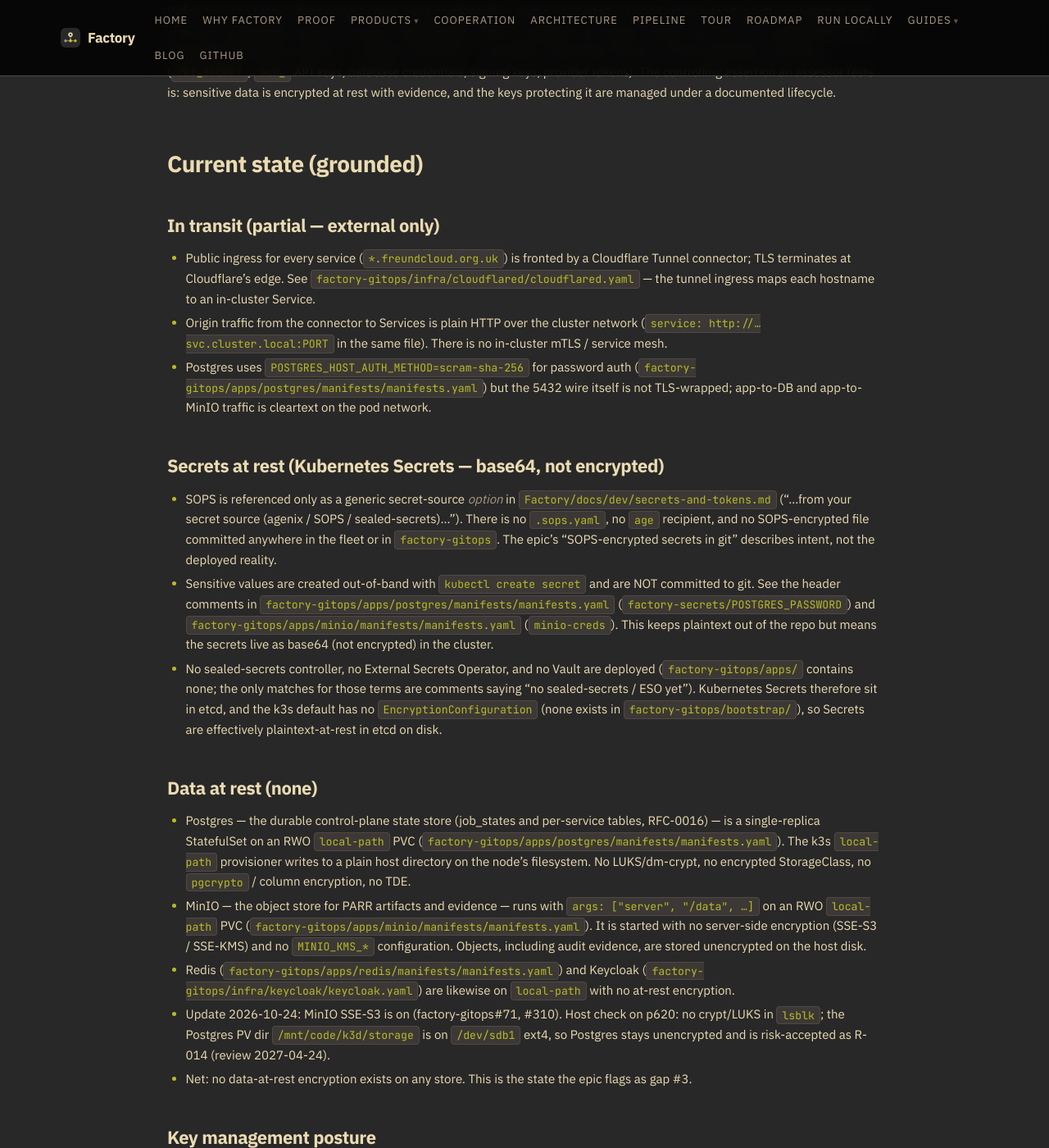
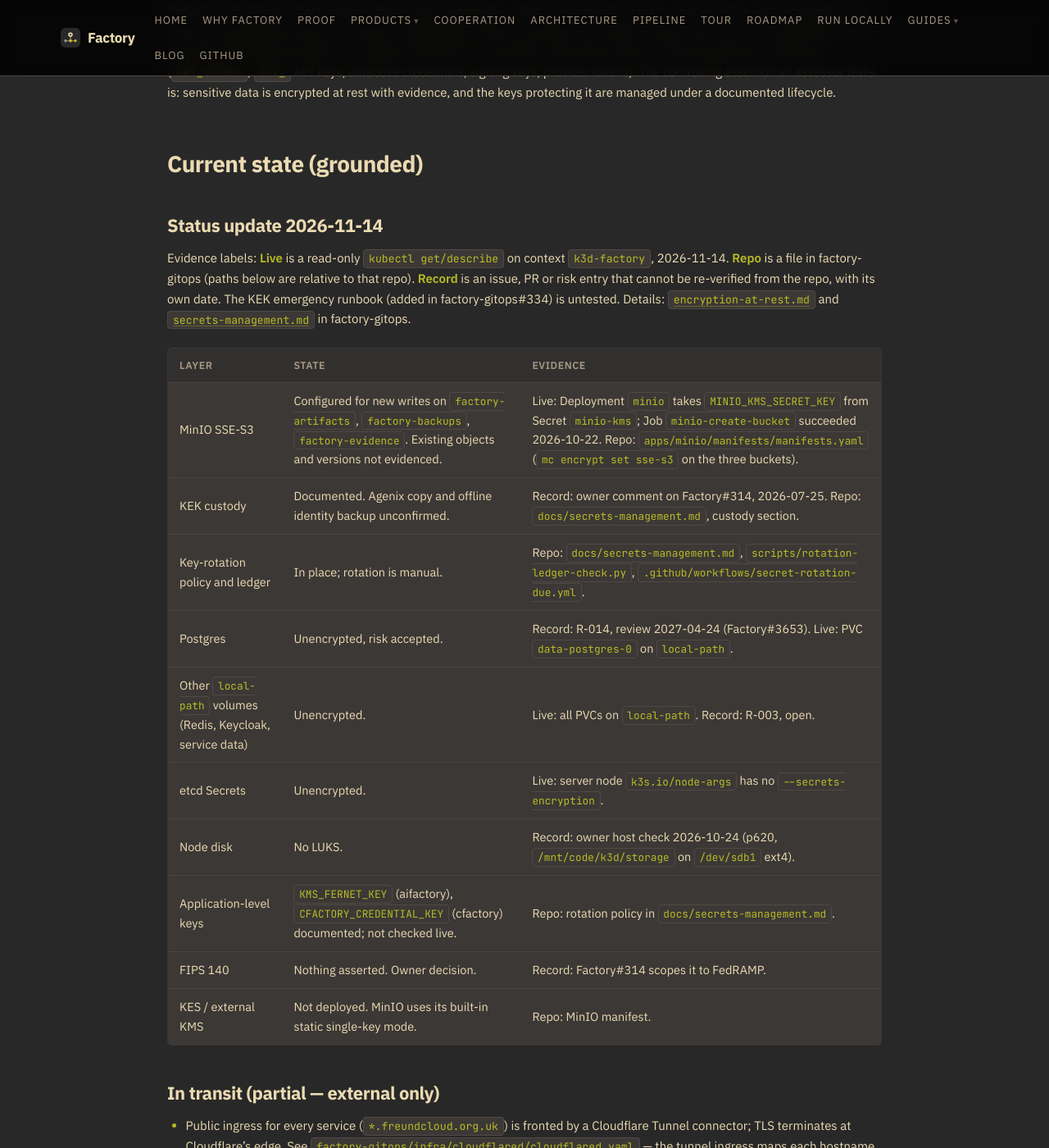
Before and after one commit to olafkfreund/Factory, a Jekyll site: the page built from docs/compliance/policies/encryption-key-mgmt.md, in a window 1280 px wide and 1400 px high, scrolled down 556 px. Shown: the whole window at 82% size. Built offline with Jekyll 4.4.1, drawn with Linux system fonts in a browser that asks for light colours; our own code applies the rules of GitHub Pages for plain Markdown files; some of the changed text lies outside the part shown.

Commit message:
docs(compliance): encryption policy status as of 2026-11-14 (#314) (#3707)
* docs(compliance): encryption policy status as of 2026-11-14 (#314)

Plan step 5 of factory-gitops plan/2026-11-14-314-kek-drill-at-rest-status.md.
MinIO SSE-S3 is recorded as configured for new writes; the gaps it only
partly closes stay open with a note on what is missing. No acceptance
checkbox is ticked. Done by the coder subagent, heading fixed by the lead.

Co-Authored-By: Claude Fable 5.2 <noreply@anthropic.com>
Claude-Session: https://claude.ai/code/session_01WtDyDqabJ8SR4gD3ubwYx1

* docs(compliance): remove contradictions left beside the status update (#314)

Final review findings: the evidence list and Phase 3 still described
MinIO as having no SSE, and two sentences said 'encrypted' where the
evidence supports 'configured'.

Co-Authored-By: Claude Fable 5.2 <noreply@anthropic.com>
Claude-Session: https://claude.ai/code/session_01WtDyDqabJ8SR4gD3ubwYx1

---------

Co-authored-by: Claude Fable 5.2 <noreply@anthropic.com>

```diff
--- a/docs/compliance/policies/encryption-key-mgmt.md
+++ b/docs/compliance/policies/encryption-key-mgmt.md
@@ -3,13 +3,30 @@
 - **Domain:** Encryption at rest & key management (Factory#314)
 - **Frameworks addressed:** ISO/IEC 27001 A.8.24 (use of cryptography); SOC 2 CC6.1 (logical access / data protection); PCI DSS Req. 3 (stored data) and Req. 4 (data in transit); NYDFS 23 NYCRR 500.15 (encryption of nonpublic information); FedRAMP SC-12 / SC-13 / SC-28 (cryptographic key establishment and management, cryptographic protection, protection of information at rest) with FIPS 140 validation.
 - **Parent epic:** Factory#310 (audit-readiness), top gap #3.
-- **Status:** Draft. Encryption-at-rest controls are NOT yet implemented; this document states the honest current posture and the remediation plan.
+- **Status:** Draft. MinIO SSE-S3 is configured for new writes; volume encryption (Postgres, Redis, Keycloak, MinIO), etcd Secret encryption and a KMS are not implemented.
 
 ## Purpose
 
 Define how the Factory fleet protects data using cryptography: what is encrypted in transit, what is (and is not) encrypted at rest, and how cryptographic keys and secrets are generated, stored, custodied, and rotated. Scope covers the two durable data stores that hold job state and evidence — Postgres and MinIO — plus Redis, Kubernetes Secrets, and the application-level keys (`JWT_SECRET`, `acw_` API keys, database credentials, signing keys, provider tokens). The controlling assertion an assessor tests is: sensitive data is encrypted at rest with evidence, and the keys protecting it are managed under a documented lifecycle.
 
 ## Current state (grounded)
+
+### Status update 2026-11-14
+
+Evidence labels: **Live** is a read-only `kubectl get/describe` on context `k3d-factory`, 2026-11-14. **Repo** is a file in factory-gitops (paths below are relative to that repo). **Record** is an issue, PR or risk entry that cannot be re-verified from the repo, with its own date. The KEK emergency runbook (added in factory-gitops#334) is untested. Details: [`encryption-at-rest.md`](https://github.com/olafkfreund/factory-gitops/blob/main/docs/encryption-at-rest.md) and [`secrets-management.md`](https://github.com/olafkfreund/factory-gitops/blob/main/docs/secrets-management.md) in factory-gitops.
+
+| Layer | State | Evidence |
+|---|---|---|
+| MinIO SSE-S3 | Configured for new writes on `factory-artifacts`, `factory-backups`, `factory-evidence`. Existing objects and versions not evidenced. | Live: Deployment `minio` takes `MINIO_KMS_SECRET_KEY` from Secret `minio-kms`; Job `minio-create-bucket` succeeded 2026-10-22. Repo: `apps/minio/manifests/manifests.yaml` (`mc encrypt set sse-s3` on the three buckets). |
+| KEK custody | Documented. Agenix copy and offline identity backup unconfirmed. | Record: owner comment on Factory#314, 2026-07-25. Repo: `docs/secrets-management.md`, custody section. |
+| Key-rotation policy and ledger | In place; rotation is manual. | Repo: `docs/secrets-management.md`, `scripts/rotation-ledger-check.py`, `.github/workflows/secret-rotation-due.yml`. |
+| Postgres | Unencrypted, risk accepted. | Record: R-014, review 2027-04-24 (Factory#3653). Live: PVC `data-postgres-0` on `local-path`. |
+| Other `local-path` volumes (Redis, Keycloak, service data) | Unencrypted. | Live: all PVCs on `local-path`. Record: R-003, open. |
+| etcd Secrets | Unencrypted. | Live: server node `k3s.io/node-args` has no `--secrets-encryption`. |
+| Node disk | No LUKS. | Record: owner host check 2026-10-24 (p620, `/mnt/code/k3d/storage` on `/dev/sdb1` ext4). |
+| Application-level keys | `KMS_FERNET_KEY` (aifactory), `CFACTORY_CREDENTIAL_KEY` (cfactory) documented; not checked live. | Repo: rotation policy in `docs/secrets-management.md`. |
+| FIPS 140 | Nothing asserted. Owner decision. | Record: Factory#314 scopes it to FedRAMP. |
+| KES / external KMS | Not deployed. MinIO uses its built-in static single-key mode. | Repo: MinIO manifest. |
 
 ### In transit (partial — external only)
 
@@ -23,29 +40,29 @@ Define how the Factory fleet protects data using cryptography: what is encrypted
 - Sensitive values are created out-of-band with `kubectl create secret` and are NOT committed to git. See the header comments in `factory-gitops/apps/postgres/manifests/manifests.yaml` (`factory-secrets/POSTGRES_PASSWORD`) and `factory-gitops/apps/minio/manifests/manifests.yaml` (`minio-creds`). This keeps plaintext out of the repo but means the secrets live as base64 (not encrypted) in the cluster.
 - No sealed-secrets controller, no External Secrets Operator, and no Vault are deployed (`factory-gitops/apps/` contains none; the only matches for those terms are comments saying "no sealed-secrets / ESO yet"). Kubernetes Secrets therefore sit in etcd, and the k3s default has no `EncryptionConfiguration` (none exists in `factory-gitops/bootstrap/`), so Secrets are effectively plaintext-at-rest in etcd on disk.
 
-### Data at rest (none)
+### Data at rest (partial: MinIO object content only)
 
 - Postgres — the durable control-plane state store (job_states and per-service tables, RFC-0016) — is a single-replica StatefulSet on an RWO `local-path` PVC (`factory-gitops/apps/postgres/manifests/manifests.yaml`). The k3s `local-path` provisioner writes to a plain host directory on the node's filesystem. No LUKS/dm-crypt, no encrypted StorageClass, no `pgcrypto` / column encryption, no TDE.
-- MinIO — the object store for PARR artifacts and evidence — runs with `args: ["server", "/data", …]` on an RWO `local-path` PVC (`factory-gitops/apps/minio/manifests/manifests.yaml`). It is started with no server-side encryption (SSE-S3 / SSE-KMS) and no `MINIO_KMS_*` configuration. Objects, including audit evidence, are stored unencrypted on the host disk.
+- MinIO — the object store for PARR artifacts and evidence — runs with `args: ["server", "/data", …]` on an RWO `local-path` PVC (`factory-gitops/apps/minio/manifests/manifests.yaml`). SSE-S3 is configured on three buckets (`factory-artifacts`, `factory-backups`, `factory-evidence`) using MinIO's built-in static single-key mode (`MINIO_KMS_SECRET_KEY`). New writes are configured to be encrypted; existing-object coverage is not evidenced. The volume under MinIO is not encrypted.
 - Redis (`factory-gitops/apps/redis/manifests/manifests.yaml`) and Keycloak (`factory-gitops/infra/keycloak/keycloak.yaml`) are likewise on `local-path` with no at-rest encryption.
-- Update 2026-10-24: MinIO SSE-S3 is on (factory-gitops#71, #310). Host check on p620: no crypt/LUKS in `lsblk`; the Postgres PV dir `/mnt/code/k3d/storage` is on `/dev/sdb1` ext4, so Postgres stays unencrypted and is risk-accepted as R-014 (review 2027-04-24).
-- Net: no data-at-rest encryption exists on any store. This is the state the epic flags as gap #3.
+- Update 2026-10-24: MinIO SSE-S3 is on for new writes (factory-gitops#71, #310). Host check on p620: no crypt/LUKS in `lsblk`; the Postgres PV dir `/mnt/code/k3d/storage` is on `/dev/sdb1` ext4, so Postgres stays unencrypted and is risk-accepted as R-014 (review 2027-04-24).
+- Net: object content in MinIO is configured to be encrypted for new writes; every volume (Postgres, Redis, Keycloak, MinIO's own) and etcd are not.
 
 ### Key management posture
 
 - The only automated rotation in the fleet is the credential broker for the Claude OAuth token, which refreshes and rolls the refresh/access token forward (`factory-gitops/apps/cred-broker/manifests/manifests.yaml`).
-- No key-management system, no envelope encryption, and no data-encryption keys exist. There is no KMS resource in `factory-gitops`.
+- No key-management system and no envelope encryption exist. There is no KMS service in `factory-gitops`: MinIO's key is a static key in a Kubernetes Secret (`minio-kms`), not a KMS. A rotation policy and an overdue check now exist (factory-gitops#328).
 - Long-lived application secrets have no rotation automation and no documented custody: `JWT_SECRET`, the `acw_` API keys, the shared `POSTGRES_PASSWORD`, the MinIO root access/secret keys, and the runtime GitHub PAT. `Factory/docs/dev/secrets-and-tokens.md` documents manual, operator-driven "rotate on leak" procedures only (for example `acw_` keys are revoked by hand in the factory's key management, and MinIO creds are rotated by recreating the Secret and bouncing consumers).
 
 ## Gaps
 
 1. No encryption at rest for Postgres data (plain `local-path` PVC).
-2. No encryption at rest for MinIO objects, including audit evidence (no SSE, no KMS).
+2. No encryption at rest for MinIO objects, including audit evidence (no SSE, no KMS). Partly addressed 2026-11-14: SSE-S3 configured; existing-object coverage not evidenced; emergency re-encryption untested.
 3. No encryption at rest for Redis and Keycloak volumes.
 4. Kubernetes Secrets are base64-only; etcd has no `EncryptionConfiguration`, and no SOPS/sealed-secrets/ESO/Vault is deployed despite being referenced in docs.
-5. No key-management system or envelope encryption; no defined data-encryption-key hierarchy or key-encryption key.
-6. No key-custody documentation: who holds the master/decryption key, where it lives, and who can access it is not evidenced.
-7. No rotation policy or automation for `JWT_SECRET`, `acw_` keys, DB credentials, MinIO root keys, or signing keys (only the Claude OAuth broker rotates).
+5. No key-management system or envelope encryption; no defined data-encryption-key hierarchy or key-encryption key. Unchanged 2026-11-14: MinIO's single static key is a KEK in name only; there is no KMS and no hierarchy.
+6. No key-custody documentation: who holds the master/decryption key, where it lives, and who can access it is not evidenced. Partly addressed: agenix custody documented in factory-gitops; offline identity backup and bootstrap host unconfirmed; no dual control.
+7. No rotation policy or automation for `JWT_SECRET`, `acw_` keys, DB credentials, MinIO root keys, or signing keys (only the Claude OAuth broker rotates). Partly addressed: rotation policy and overdue check exist; rotation is manual.
 8. In-cluster traffic (app-to-DB, app-to-MinIO, connector-to-Service) is not encrypted in transit.
 9. FedRAMP-specific: no FIPS 140-validated cryptographic modules are asserted for any of the above.
 
@@ -66,7 +83,7 @@ Phased; each phase is independently shippable and leaves evidence behind.
 
 ### Phase 3 — Object-store and database application-layer encryption
 
-- MinIO: enable server-side encryption. Auto-encrypt the `factory-artifacts` bucket with SSE-KMS backed by a KMS/KES service (`MINIO_KMS_KES_*`), or at minimum SSE-S3 with an auto-generated master key held in the (now-encrypted) Secret store. Evidence artifact prefixes must be marked for encryption via a bucket encryption policy in the `minio-create-bucket` Job.
+- MinIO (first part done 2026-11-14: SSE-S3 is configured on three buckets with a static key held in an unencrypted Kubernetes Secret; SSE-KMS/KES is not): enable server-side encryption. Auto-encrypt the `factory-artifacts` bucket with SSE-KMS backed by a KMS/KES service (`MINIO_KMS_KES_*`), or at minimum SSE-S3 with an auto-generated master key held in the (now-encrypted) Secret store. Evidence artifact prefixes must be marked for encryption via a bucket encryption policy in the `minio-create-bucket` Job.
 - Postgres: where Phase 1 volume encryption is not available (or defense-in-depth is required), add `pgcrypto` for column-level encryption of the most sensitive fields, and/or terminate a cloud-managed encrypted Postgres (RDS/Cloud SQL with a customer-managed key).
 - Evidence: `mc encrypt info fac/factory-artifacts` showing the active rule; a read of an object confirming ciphertext on disk; for Postgres, the KMS key ARN/id or the `pgcrypto` schema.
 
@@ -87,20 +104,20 @@ Phased; each phase is independently shippable and leaves evidence behind.
 ## Acceptance criteria
 
 - [ ] Postgres data is encrypted at rest (encrypted volume/StorageClass, cloud-managed CMK, or pgcrypto) with evidence.
-- [ ] MinIO objects — including the evidence prefixes — are encrypted at rest (SSE-S3 or SSE-KMS) with evidence.
+- [ ] MinIO objects — including the evidence prefixes — are encrypted at rest (SSE-S3 or SSE-KMS) with evidence. (2026-11-14: SSE-S3 is configured for new writes; existing-object coverage is not evidenced and the emergency re-encryption runbook is untested.)
 - [ ] Redis and Keycloak volumes are encrypted at rest (covered by Phase 1 substrate encryption) with evidence.
 - [ ] Kubernetes Secrets are encrypted at rest in etcd via a committed `EncryptionConfiguration`.
 - [ ] Git-managed secrets use a real encryption path (SOPS+age or sealed-secrets) that is actually deployed and used, not just referenced in docs.
 - [ ] A key-management system is in place with a documented KEK/DEK hierarchy (envelope encryption).
-- [ ] Key custody is documented: holders, access controls (dual-control on the KEK), and break-glass procedure.
-- [ ] A key-rotation policy with defined intervals exists and is automated for `JWT_SECRET`, `acw_` keys, DB creds, MinIO root keys, and signing keys; at least one rotation is evidenced in the audit log.
+- [ ] Key custody is documented: holders, access controls (dual-control on the KEK), and break-glass procedure. (2026-11-14: agenix custody is documented in factory-gitops; the offline identity backup and the bootstrap host are unconfirmed, and there is no dual control.)
+- [ ] A key-rotation policy with defined intervals exists and is automated for `JWT_SECRET`, `acw_` keys, DB creds, MinIO root keys, and signing keys; at least one rotation is evidenced in the audit log. (2026-11-14: a rotation policy and overdue check exist, but rotation is manual and no rotation is evidenced in the audit log.)
 - [ ] In-transit encryption covers app-to-DB and app-to-MinIO (PCI Req. 4 / SC-8).
 - [ ] FedRAMP scope only: FIPS 140-validated modules asserted with CMVP certificate references.
 
 ## Evidence artifacts
 
 - `factory-gitops/apps/postgres/manifests/manifests.yaml` — current unencrypted `local-path` StatefulSet (baseline).
-- `factory-gitops/apps/minio/manifests/manifests.yaml` — current MinIO Deployment with no SSE/KMS (baseline).
+- `factory-gitops/apps/minio/manifests/manifests.yaml` — MinIO Deployment; SSE-S3 configured since factory-gitops#71 with a static key, no KMS service.
 - `factory-gitops/apps/redis/manifests/manifests.yaml`, `factory-gitops/infra/keycloak/keycloak.yaml` — other `local-path` stores.
 - `factory-gitops/infra/cloudflared/cloudflared.yaml` — external TLS termination; plain-HTTP origins (in-transit baseline).
 - `factory-gitops/apps/cred-broker/manifests/manifests.yaml` — the one existing automated key/token rotation (pattern to extend).
```
